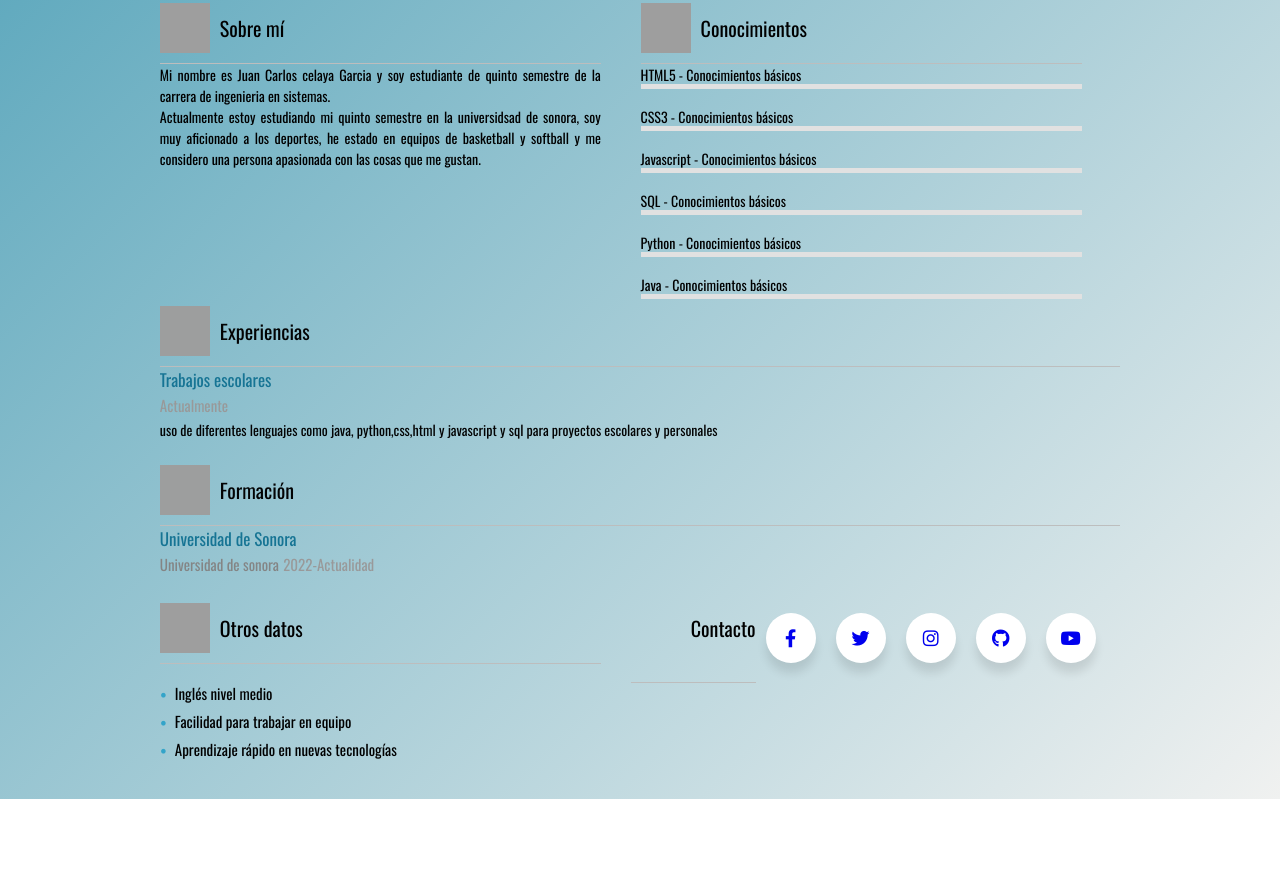
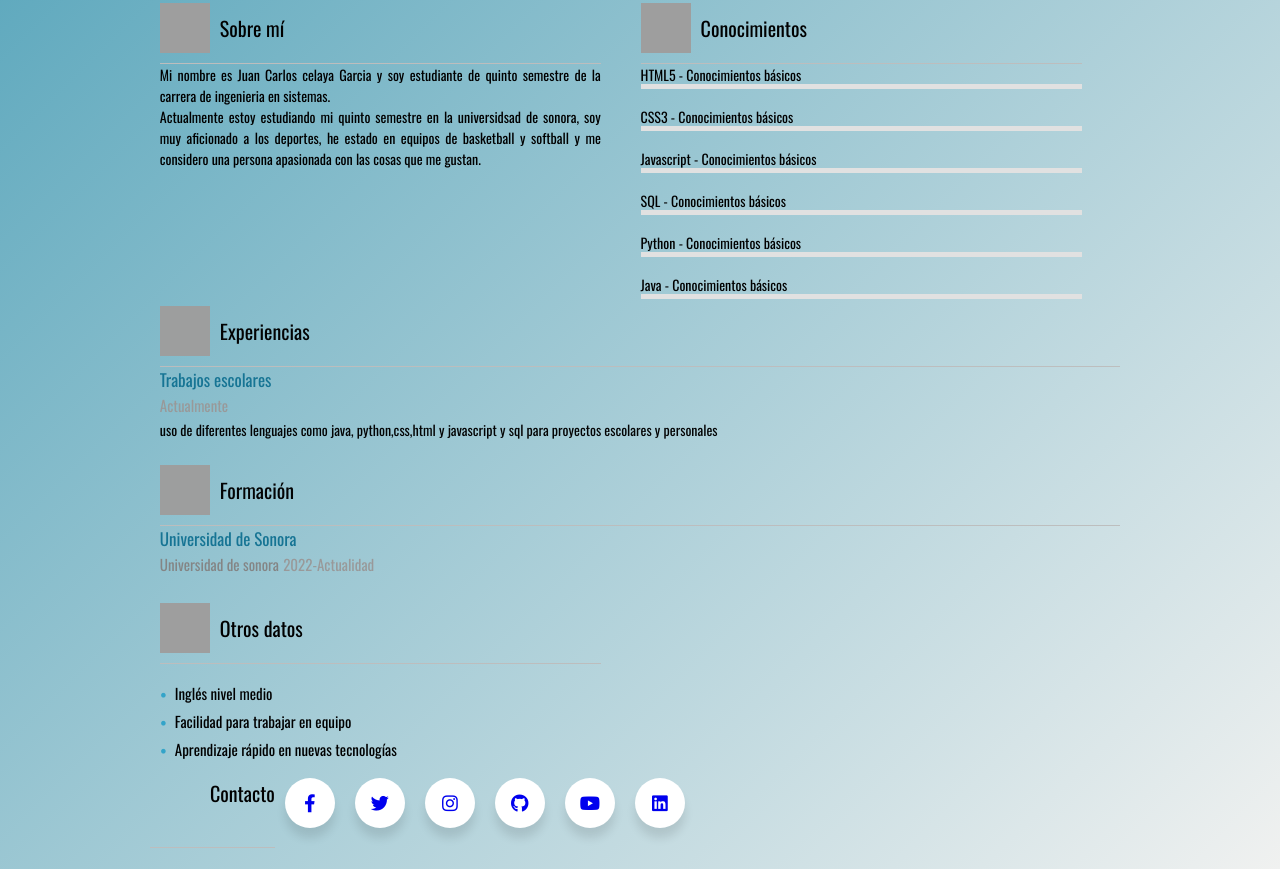
Before and after one commit to jcelaya55/jcelaya55.github.io, a plain HTML site: page index.html in a window 1280 px wide. Shown: the part 444-1313 px from the top of the page. Before the commit the page ends 1243 px from the top, so only its background shows below. Drawn offline with nearby package versions, Linux system fonts and the light colour scheme; grey boxes are pictures that could not be loaded.

Commit message:
Update index.html
agregar boton de linkedin

```diff
--- a/index.html
+++ b/index.html
@@ -133,6 +133,12 @@
           <span><i class="fab fa-youtube"></i></span>
       </a>
     </li>
+    <li class="icon linkedin">
+      <a href="https://www.linkedin.com/in/juan-carlos-celaya-garcia-058301296/" target="_blank" onclick="navigateTo('https://www.linkedin.com/in/juan-carlos-celaya-garcia-058301296/')">
+          <span class="tooltip">Linkedin</span>
+          <span><i class="fab fa-linkedin"></i></span>
+      </a>
+    </li>
 </ul>
 <script>
   function navigateTo(url) {
```
